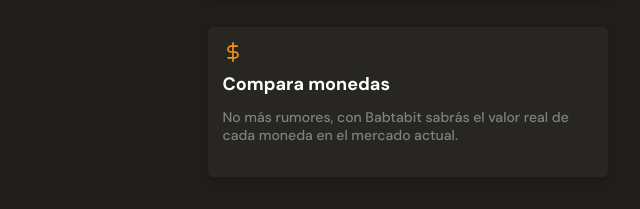
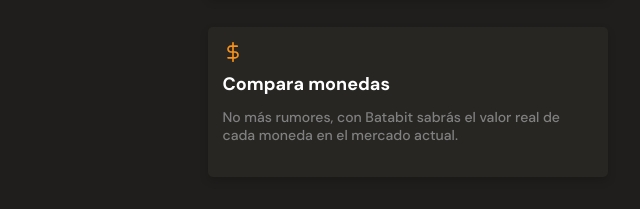
Before and after one commit to sergiiop/Batabit, a plain HTML site: page index.html in a window 1280 px wide. Shown: the part 1447-1656 px from the top of the page, 0-640 px from the left. Drawn offline with Linux system fonts and the light colour scheme.

Commit message:
fix/tipo

```diff
--- a/index.html
+++ b/index.html
@@ -106,8 +106,8 @@
             <span class="detail__card dolar"></span>
             <p class="product__card-title">Compara monedas</p>
             <p class="product__card-body">
-              No más rumores, con Babtabit sabrás el valor real de cada moneda
-              en el mercado actual.
+              No más rumores, con Batabit sabrás el valor real de cada moneda en
+              el mercado actual.
             </p>
           </article>
           <article class="product-detail__card">
```
